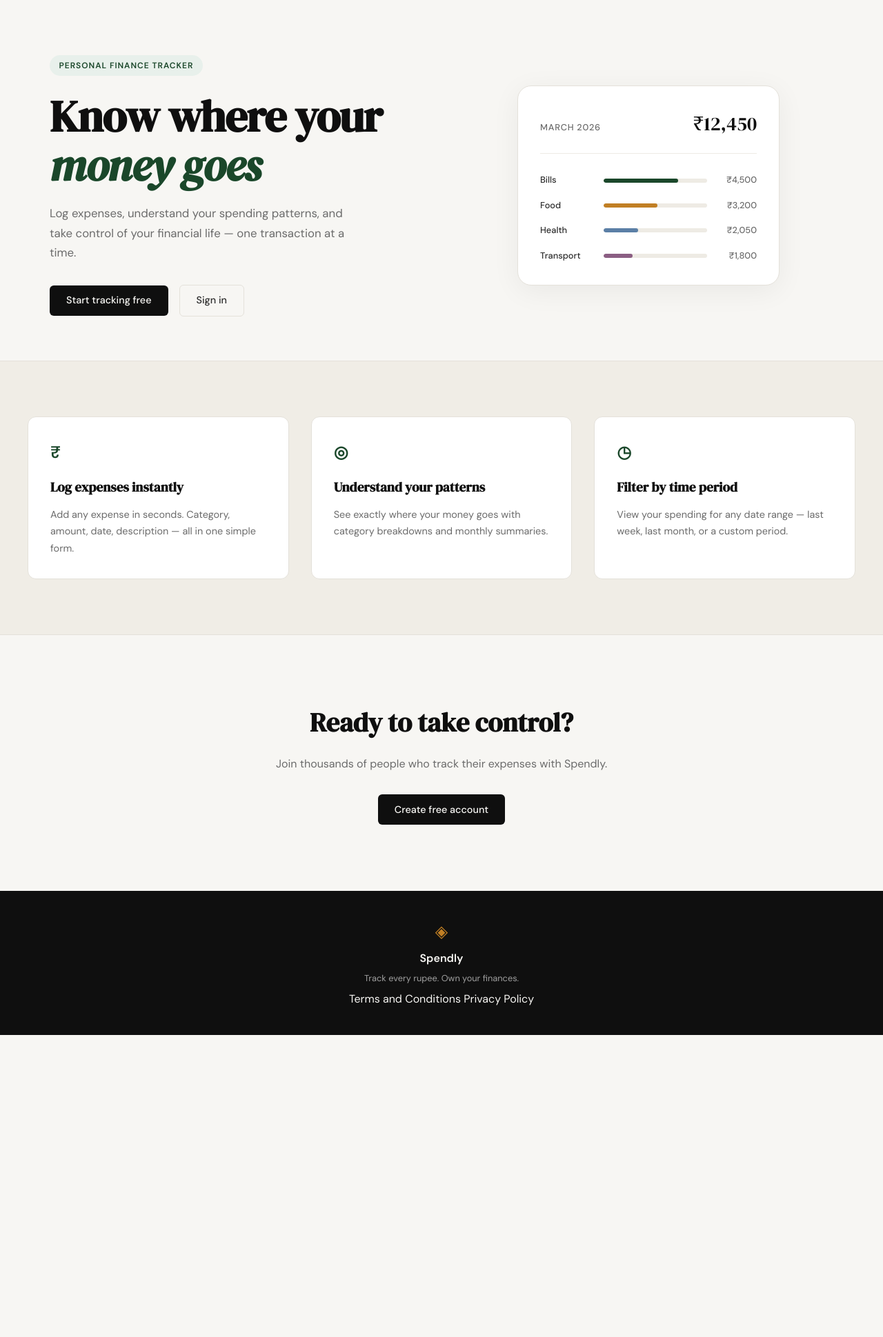
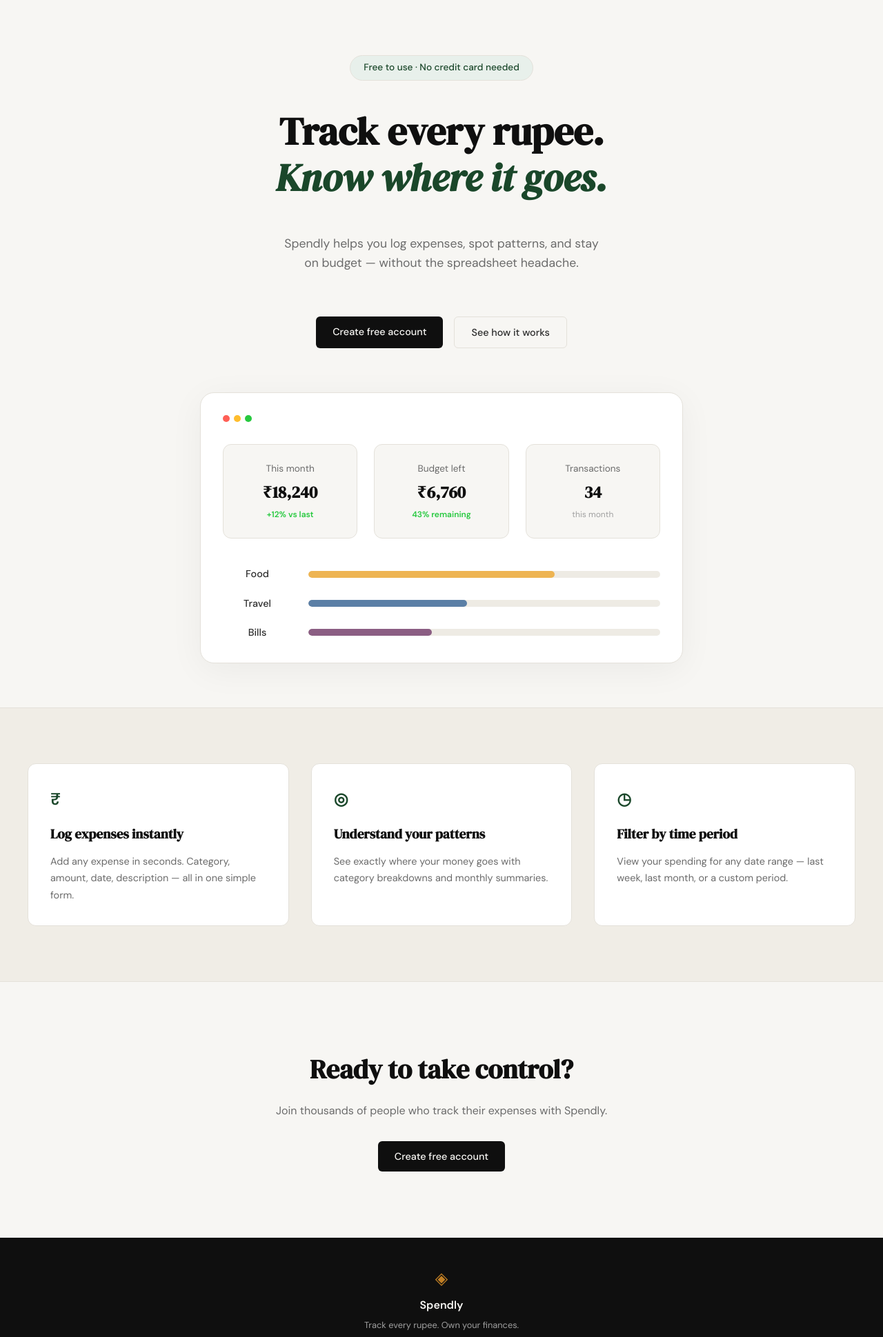
Before and after one commit to charanbs998-commits/spendly, a Flask app: page / in a window 1280 px wide. Shown: the part 61-2000 px from the top of the page at 69% size. Before the commit the page ends 1562 px from the top, so only its background shows below. Run offline with Flask 3, Linux system fonts and the light colour scheme.

Commit message:
landing: redesign hero section to match mockup

```diff
--- a/static/css/style.css
+++ b/static/css/style.css
@@ -125,60 +125,58 @@ a { color: inherit; text-decoration: none; }
 
 .hero {
     padding: 5rem 2rem 4rem;
-    display: grid;
-    grid-template-columns: 1fr 1fr;
+    display: flex;
+    flex-direction: column;
+    align-items: center;
+    text-align: center;
     gap: 4rem;
-    align-items: center;
     max-width: var(--max-width);
     margin: 0 auto;
+}
+
+.hero-inner {
+    display: flex;
+    flex-direction: column;
+    align-items: center;
+    gap: 1.5rem;
 }
 
 .hero-badge {
     display: inline-block;
     background: var(--accent-light);
     color: var(--accent);
-    font-size: 0.75rem;
-    font-weight: 600;
-    letter-spacing: 0.08em;
-    text-transform: uppercase;
-    padding: 0.35rem 0.85rem;
+    font-size: 0.85rem;
+    font-weight: 500;
+    padding: 0.4rem 1.2rem;
     border-radius: 999px;
-    margin-bottom: 1.5rem;
+    border: 1px solid var(--border);
+    margin-bottom: 1rem;
 }
 
 .hero-title {
     font-family: var(--font-display);
-    font-size: clamp(2.5rem, 5vw, 4rem);
-    line-height: 1.1;
-    letter-spacing: -0.02em;
+    font-size: clamp(2.5rem, 5vw, 3.5rem);
+    line-height: 1.2;
     color: var(--ink);
-    margin-bottom: 1.25rem;
-}
-
-.hero-title em {
-    font-style: italic;
-    color: var(--accent);
+    margin-bottom: 1.5rem;
 }
 
 .hero-subtitle {
-    font-size: 1.05rem;
+    font-size: 1.1rem;
     color: var(--ink-muted);
-    line-height: 1.7;
-    max-width: 460px;
-    margin-bottom: 2rem;
+    line-height: 1.6;
+    max-width: 600px;
+    margin-bottom: 2.5rem;
 }
 
 .hero-actions {
     display: flex;
     gap: 1rem;
-    align-items: center;
+    justify-content: center;
 }
 
-/* ------------------------------------------------------------------ */
-/* Mock card (hero visual)                                             */
-/* ------------------------------------------------------------------ */
-
 .hero-visual {
+    width: 100%;
     display: flex;
     justify-content: center;
 }
@@ -189,50 +187,87 @@ a { color: inherit; text-decoration: none; }
     border-radius: var(--radius-lg);
     padding: 2rem;
     width: 100%;
-    max-width: 380px;
-    box-shadow: 0 8px 40px rgba(0,0,0,0.06);
+    max-width: 700px;
+    box-shadow: 0 10px 50px rgba(0,0,0,0.05);
+    position: relative;
 }
 
-.mock-card-header {
+.mock-card-window-controls {
     display: flex;
-    justify-content: space-between;
-    align-items: baseline;
-    margin-bottom: 1.75rem;
-    padding-bottom: 1.25rem;
-    border-bottom: 1px solid var(--border-soft);
+    gap: 6px;
+    margin-bottom: 2rem;
 }
 
-.mock-label {
-    font-size: 0.8rem;
-    font-weight: 500;
-    color: var(--ink-muted);
-    text-transform: uppercase;
-    letter-spacing: 0.06em;
+.dot {
+    width: 10px;
+    height: 10px;
+    border-radius: 50%;
 }
 
-.mock-total {
-    font-family: var(--font-display);
-    font-size: 1.75rem;
-    color: var(--ink);
+.dot.red { background: #ff5f56; }
+.dot.yellow { background: #ffbd2e; }
+.dot.green { background: #27c93f; }
+
+.mock-stats-grid {
+    display: grid;
+    grid-template-columns: repeat(3, 1fr);
+    gap: 1.5rem;
+    margin-bottom: 2.5rem;
 }
 
-.mock-bars { display: flex; flex-direction: column; gap: 1rem; }
+.stat-box {
+    background: var(--paper);
+    border: 1px solid var(--border);
+    border-radius: var(--radius-md);
+    padding: 1.5rem;
+    display: flex;
+    flex-direction: column;
+    gap: 0.25rem;
+}
+
+.stat-label {
+    font-size: 0.85rem;
+    color: var(--ink-muted);
+}
+
+.stat-value {
+    font-family: var(--font-display);
+    font-size: 1.5rem;
+    color: var(--ink);
+    font-weight: 600;
+}
+
+.stat-trend {
+    font-size: 0.75rem;
+    color: var(--ink-faint);
+}
+
+.stat-trend.positive {
+    color: #27c93f;
+    font-weight: 600;
+}
+
+.mock-bars {
+    display: flex;
+    flex-direction: column;
+    gap: 1.2rem;
+}
 
 .mock-bar-row {
     display: grid;
-    grid-template-columns: 80px 1fr 60px;
+    grid-template-columns: 100px 1fr;
     align-items: center;
-    gap: 0.75rem;
+    gap: 1.5rem;
 }
 
 .mock-cat {
-    font-size: 0.8rem;
+    font-size: 0.9rem;
+    color: var(--ink-soft);
     font-weight: 500;
-    color: var(--ink-soft);
 }
 
 .mock-bar-track {
-    height: 6px;
+    height: 10px;
     background: var(--border-soft);
     border-radius: 999px;
     overflow: hidden;
@@ -240,20 +275,8 @@ a { color: inherit; text-decoration: none; }
 
 .mock-bar {
     height: 100%;
-    background: var(--accent);
     border-radius: 999px;
     transition: width 0.6s ease;
-}
-
-.mock-bar-2 { background: var(--accent-2); }
-.mock-bar-3 { background: #5b7fa6; }
-.mock-bar-4 { background: #8b5e83; }
-
-.mock-amt {
-    font-size: 0.8rem;
-    font-weight: 500;
-    color: var(--ink-muted);
-    text-align: right;
 }
 
 /* ------------------------------------------------------------------ */
--- a/templates/landing.html
+++ b/templates/landing.html
@@ -6,55 +6,62 @@
 
 <section class="hero">
     <div class="hero-inner">
-        <div class="hero-badge">Personal Finance Tracker</div>
+        <div class="hero-badge">Free to use &middot; No credit card needed</div>
         <h1 class="hero-title">
-            Know where your<br>
-            <em>money goes</em>
+            Track every rupee.<br>
+            <em style="color: var(--accent);">Know where it goes.</em>
         </h1>
         <p class="hero-subtitle">
-            Log expenses, understand your spending patterns,
-            and take control of your financial life —
-            one transaction at a time.
+            Spendly helps you log expenses, spot patterns, and stay<br>
+            on budget &mdash; without the spreadsheet headache.
         </p>
         <div class="hero-actions">
-            <a href="{{ url_for('register') }}" class="btn-primary">Start tracking free</a>
-            <a href="{{ url_for('login') }}" class="btn-ghost">Sign in</a>
+            <a href="{{ url_for('register') }}" class="btn-primary">Create free account</a>
+            <a href="#" class="btn-ghost">See how it works</a>
         </div>
     </div>
     <div class="hero-visual">
         <div class="mock-card">
-            <div class="mock-card-header">
-                <span class="mock-label">March 2026</span>
-                <span class="mock-total">₹12,450</span>
+            <div class="mock-card-window-controls">
+                <span class="dot red"></span>
+                <span class="dot yellow"></span>
+                <span class="dot green"></span>
+            </div>
+            <div class="mock-stats-grid">
+                <div class="stat-box">
+                    <span class="stat-label">This month</span>
+                    <span class="stat-value">₹18,240</span>
+                    <span class="stat-trend positive">+12% vs last</span>
+                </div>
+                <div class="stat-box">
+                    <span class="stat-label">Budget left</span>
+                    <span class="stat-value">₹6,760</span>
+                    <span class="stat-trend positive">43% remaining</span>
+                </div>
+                <div class="stat-box">
+                    <span class="stat-label">Transactions</span>
+                    <span class="stat-value">34</span>
+                    <span class="stat-trend">this month</span>
+                </div>
             </div>
             <div class="mock-bars">
                 <div class="mock-bar-row">
+                    <span class="mock-cat">Food</span>
+                    <div class="mock-bar-track">
+                        <div class="mock-bar" style="width: 70%; background: #eeb452;"></div>
+                    </div>
+                </div>
+                <div class="mock-bar-row">
+                    <span class="mock-cat">Travel</span>
+                    <div class="mock-bar-track">
+                        <div class="mock-bar" style="width: 45%; background: #5b7fa6;"></div>
+                    </div>
+                </div>
+                <div class="mock-bar-row">
                     <span class="mock-cat">Bills</span>
                     <div class="mock-bar-track">
-                        <div class="mock-bar" style="width: 72%"></div>
+                        <div class="mock-bar" style="width: 35%; background: #8b5e83;"></div>
                     </div>
-                    <span class="mock-amt">₹4,500</span>
-                </div>
-                <div class="mock-bar-row">
-                    <span class="mock-cat">Food</span>
-                    <div class="mock-bar-track">
-                        <div class="mock-bar mock-bar-2" style="width: 52%"></div>
-                    </div>
-                    <span class="mock-amt">₹3,200</span>
-                </div>
-                <div class="mock-bar-row">
-                    <span class="mock-cat">Health</span>
-                    <div class="mock-bar-track">
-                        <div class="mock-bar mock-bar-3" style="width: 33%"></div>
-                    </div>
-                    <span class="mock-amt">₹2,050</span>
-                </div>
-                <div class="mock-bar-row">
-                    <span class="mock-cat">Transport</span>
-                    <div class="mock-bar-track">
-                        <div class="mock-bar mock-bar-4" style="width: 28%"></div>
-                    </div>
-                    <span class="mock-amt">₹1,800</span>
                 </div>
             </div>
         </div>
```
